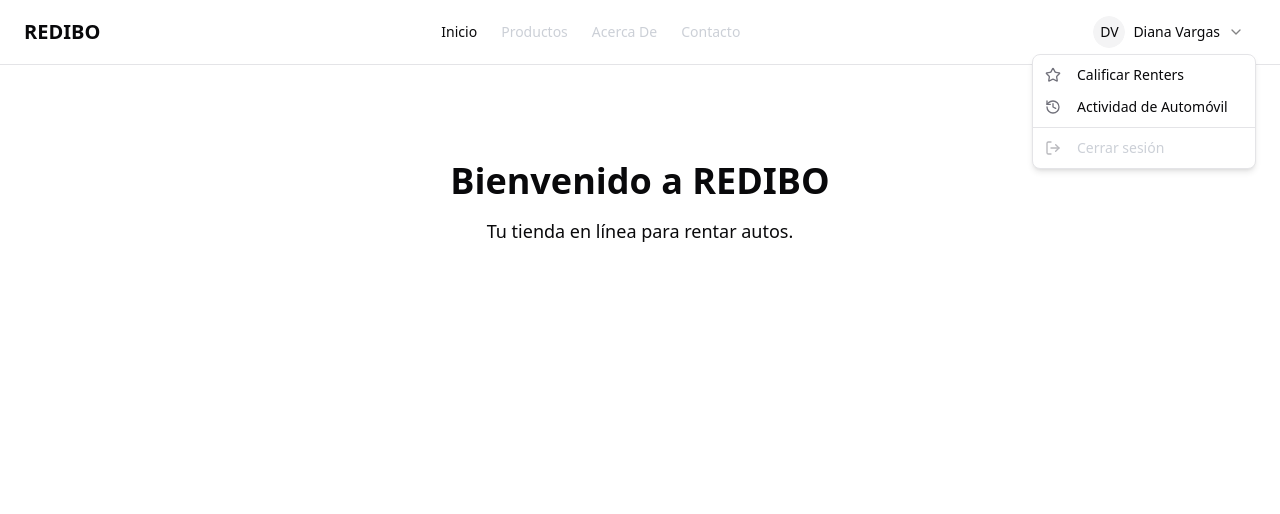
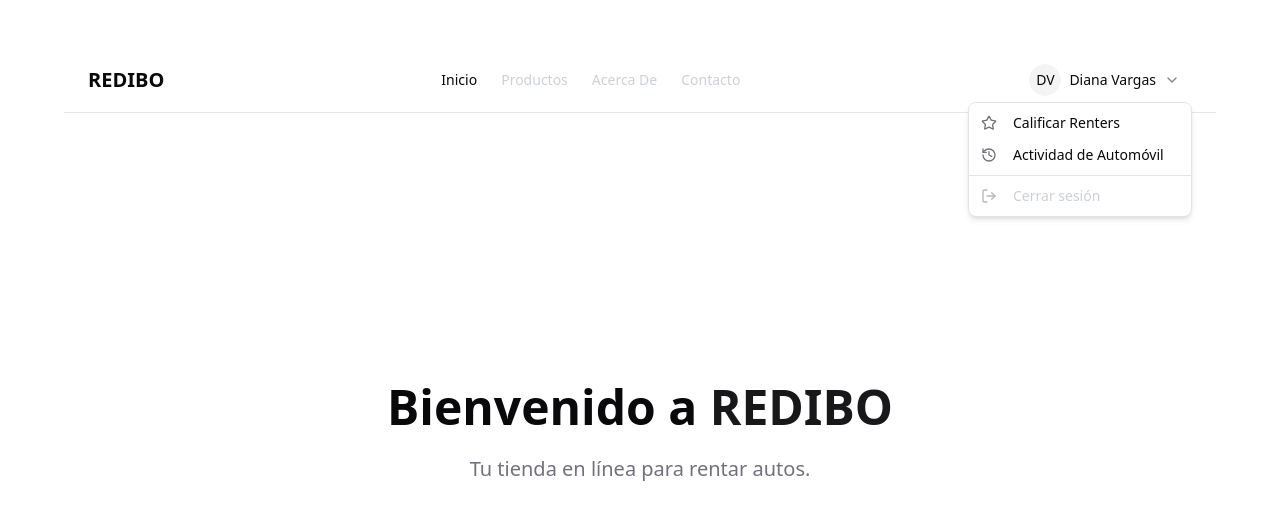
Before and after one commit to Hectorhr12/CodeZen-Frontend, a Next.js app: page / in a window 1280 px wide. Shown: the top 514 px of the page. Built offline with nearby package versions, Linux system fonts and the light colour scheme.

Commit message:
Pagina princiapla 25-04 Update page.tsx

```diff
--- a/src/app/page.tsx
+++ b/src/app/page.tsx
@@ -1,15 +1,19 @@
+import Header from "@/components/ui/Header";
 import Header from "@/components/ui/Header";
 
 export default function Home() {
   return (
-    <div>
+    <div className="px-4 py-6 md:px-8 md:py-10 lg:px-16 lg:py-12">
       <Header />
-      <main className="flex min-h-screen flex-col items-center  p-8 md:p-24">
-        <h1 className="text-4xl font-bold text-center">Bienvenido a REDIBO</h1>
-        <p className="mt-4 text-lg">
+
+      <main className="flex flex-col items-center justify-center min-h-[80vh] text-center space-y-6">
+        <h1 className="text-3xl sm:text-4xl md:text-5xl font-bold">
+          Bienvenido a <span className="text-primary">REDIBO</span>
+        </h1>
+        <p className="text-base sm:text-lg md:text-xl text-muted-foreground max-w-xl">
           Tu tienda en línea para rentar autos.
         </p>
-        </main>
+      </main>
     </div>
   );
 }
```
